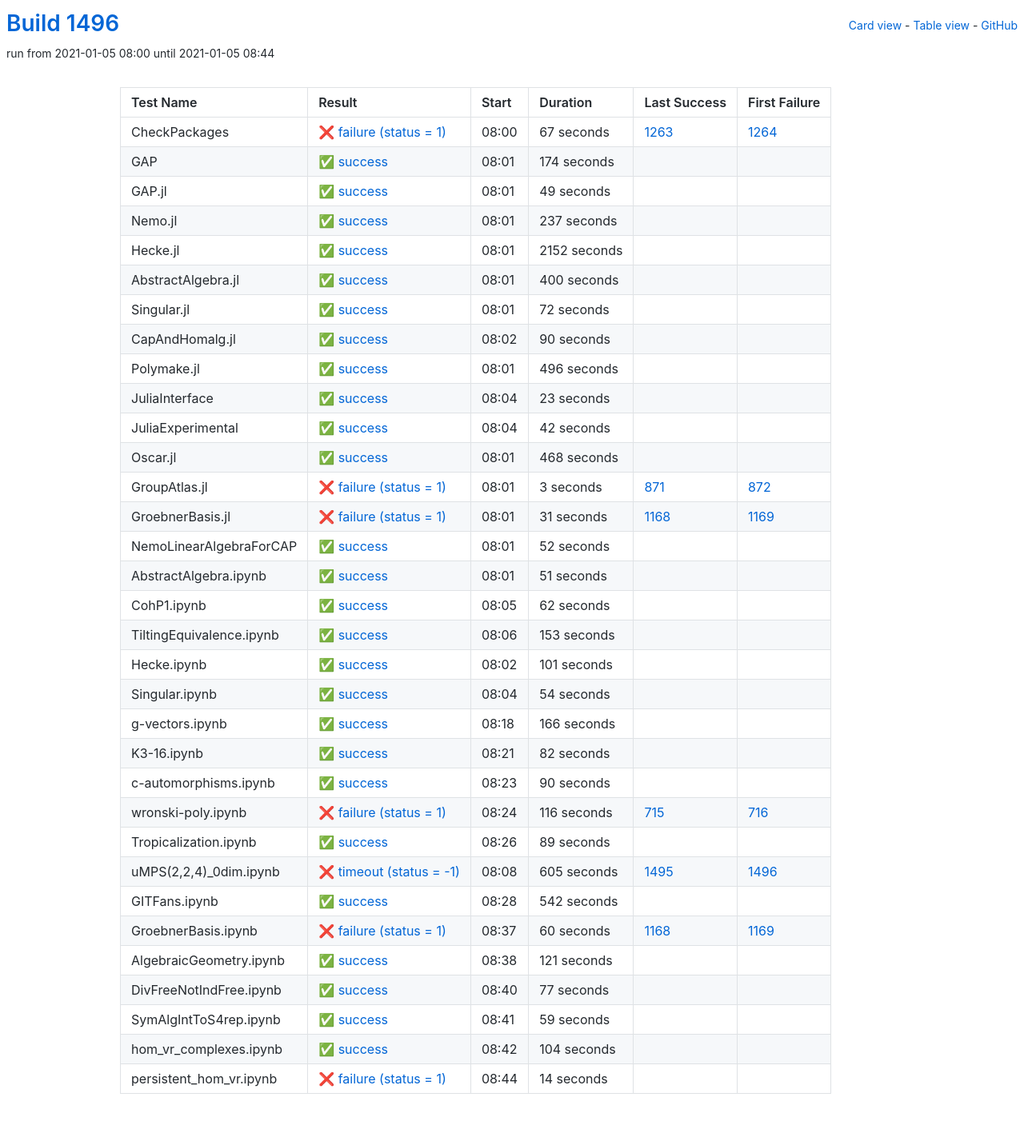
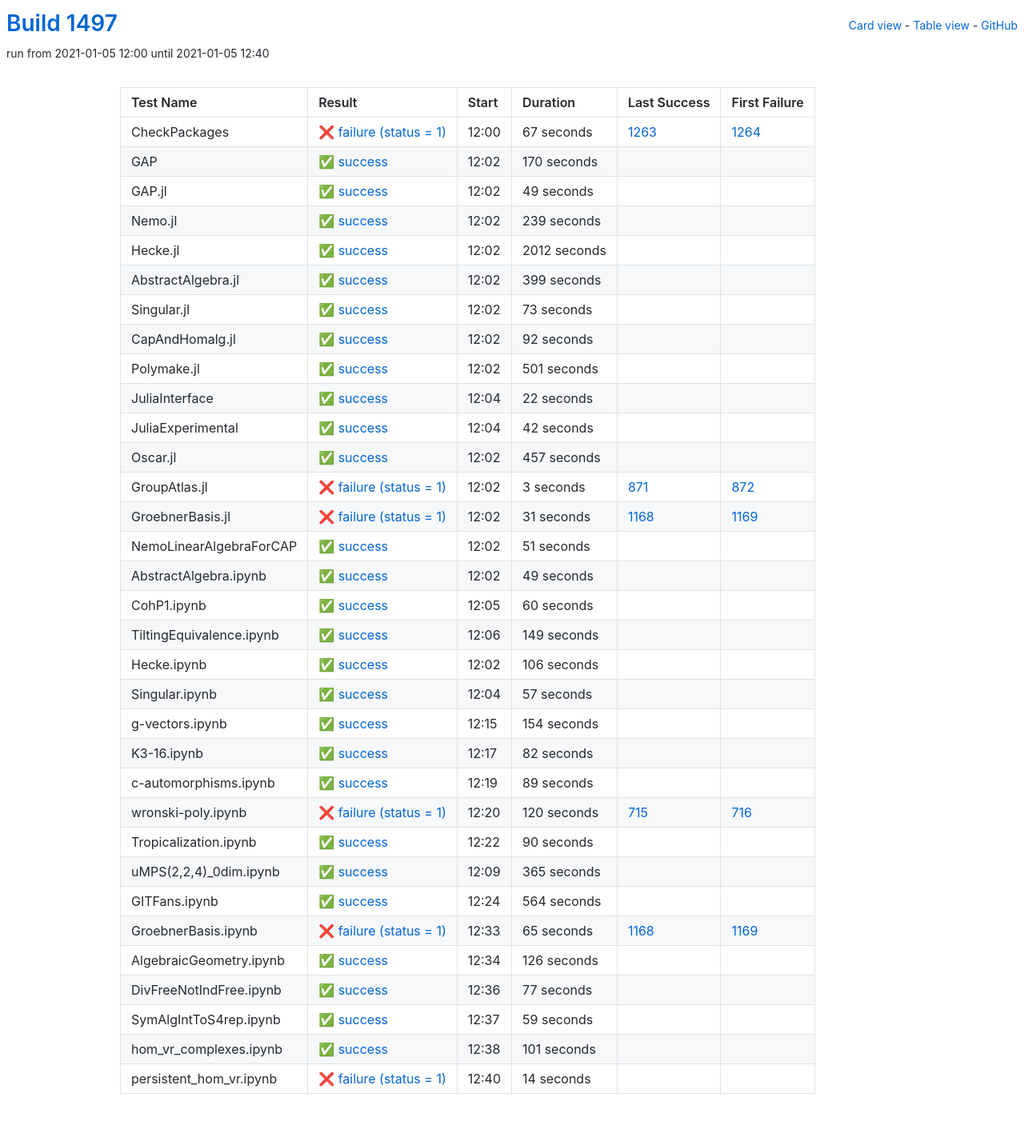
Before and after one commit to oscar-system/oscar-ci-status-stable, a Jekyll site: the page built from table.html, in a window 1280 px wide. Shown: the whole page at 80% size. Built offline with Jekyll 4.4.1, drawn with Linux system fonts in a browser that asks for light colours.

Commit message:
Build #1497

```diff
--- a/_data/ci.yml
+++ b/_data/ci.yml
@@ -1,6 +1,6 @@
 ---
-build: 1496
-build_url: https://oscarci.mathematik.uni-kl.de/job/oscar-stable/1496/
+build: 1497
+build_url: https://oscarci.mathematik.uni-kl.de/job/oscar-stable/1497/
 job: oscar-stable
 organization: oscar-system
 repo: oscar-ci-status-stable
@@ -8,8 +8,8 @@ repourl: https://github.com/oscar-system/oscar-ci-status-stable
 tests:
 - name: CheckPackages
   id: checkpackages
-  log: https://oscarci.mathematik.uni-kl.de/job/oscar-stable/1496/artifact/logs/build-1496/CheckPackages.log
-  start: 2021-01-05 08:00
+  log: https://oscarci.mathematik.uni-kl.de/job/oscar-stable/1497/artifact/logs/build-1497/CheckPackages.log
+  start: 2021-01-05 12:00
   success: false
   exitcode: 1
   status: failure
@@ -20,20 +20,20 @@ tests:
   first_failure_url: https://oscarci.mathematik.uni-kl.de/job/oscar-stable/1264/
 - name: GAP
   id: gap
-  log: https://oscarci.mathematik.uni-kl.de/job/oscar-stable/1496/artifact/logs/build-1496/GAP.log
-  start: 2021-01-05 08:01
+  log: https://oscarci.mathematik.uni-kl.de/job/oscar-stable/1497/artifact/logs/build-1497/GAP.log
+  start: 2021-01-05 12:02
   success: true
   exitcode: 0
   status: success
-  duration: 174
+  duration: 170
   last_success: false
   last_success_url:
   first_failure: false
   first_failure_url:
 - name: GAP.jl
   id: gap-jl
-  log: https://oscarci.mathematik.uni-kl.de/job/oscar-stable/1496/artifact/logs/build-1496/GAP.jl.log
-  start: 2021-01-05 08:01
+  log: https://oscarci.mathematik.uni-kl.de/job/oscar-stable/1497/artifact/logs/build-1497/GAP.jl.log
+  start: 2021-01-05 12:02
   success: true
   exitcode: 0
   status: success
@@ -44,92 +44,92 @@ tests:
   first_failure_url:
 - name: Nemo.jl
   id: nemo-jl
-  log: https://oscarci.mathematik.uni-kl.de/job/oscar-stable/1496/artifact/logs/build-1496/Nemo.jl.log
-  start: 2021-01-05 08:01
+  log: https://oscarci.mathematik.uni-kl.de/job/oscar-stable/1497/artifact/logs/build-1497/Nemo.jl.log
+  start: 2021-01-05 12:02
   success: true
   exitcode: 0
   status: success
-  duration: 237
+  duration: 239
   last_success: false
   last_success_url:
   first_failure: false
   first_failure_url:
 - name: Hecke.jl
   id: hecke-jl
-  log: https://oscarci.mathematik.uni-kl.de/job/oscar-stable/1496/artifact/logs/build-1496/Hecke.jl.log
-  start: 2021-01-05 08:01
+  log: https://oscarci.mathematik.uni-kl.de/job/oscar-stable/1497/artifact/logs/build-1497/Hecke.jl.log
+  start: 2021-01-05 12:02
   success: true
   exitcode: 0
   status: success
-  duration: 2152
+  duration: 2012
   last_success: false
   last_success_url:
   first_failure: false
   first_failure_url:
 - name: AbstractAlgebra.jl
   id: abstractalgebra-jl
-  log: https://oscarci.mathematik.uni-kl.de/job/oscar-stable/1496/artifact/logs/build-1496/AbstractAlgebra.jl.log
-  start: 2021-01-05 08:01
+  log: https://oscarci.mathematik.uni-kl.de/job/oscar-stable/1497/artifact/logs/build-1497/AbstractAlgebra.jl.log
+  start: 2021-01-05 12:02
   success: true
   exitcode: 0
   status: success
-  duration: 400
+  duration: 399
   last_success: false
   last_success_url:
   first_failure: false
   first_failure_url:
 - name: Singular.jl
   id: singular-jl
-  log: https://oscarci.mathematik.uni-kl.de/job/oscar-stable/1496/artifact/logs/build-1496/Singular.jl.log
-  start: 2021-01-05 08:01
+  log: https://oscarci.mathematik.uni-kl.de/job/oscar-stable/1497/artifact/logs/build-1497/Singular.jl.log
+  start: 2021-01-05 12:02
   success: true
   exitcode: 0
   status: success
-  duration: 72
+  duration: 73
   last_success: false
   last_success_url:
   first_failure: false
   first_failure_url:
 - name: CapAndHomalg.jl
   id: capandhomalg-jl
-  log: https://oscarci.mathematik.uni-kl.de/job/oscar-stable/1496/artifact/logs/build-1496/CapAndHomalg.jl.log
-  start: 2021-01-05 08:02
+  log: https://oscarci.mathematik.uni-kl.de/job/oscar-stable/1497/artifact/logs/build-1497/CapAndHomalg.jl.log
+  start: 2021-01-05 12:02
   success: true
   exitcode: 0
   status: success
-  duration: 90
+  duration: 92
   last_success: false
   last_success_url:
   first_failure: false
   first_failure_url:
 - name: Polymake.jl
   id: polymake-jl
-  log: https://oscarci.mathematik.uni-kl.de/job/oscar-stable/1496/artifact/logs/build-1496/Polymake.jl.log
-  start: 2021-01-05 08:01
+  log: https://oscarci.mathematik.uni-kl.de/job/oscar-stable/1497/artifact/logs/build-1497/Polymake.jl.log
+  start: 2021-01-05 12:02
   success: true
   exitcode: 0
   status: success
-  duration: 496
+  duration: 501
   last_success: false
   last_success_url:
   first_failure: false
   first_failure_url:
 - name: JuliaInterface
   id: juliainterface
-  log: https://oscarci.mathematik.uni-kl.de/job/oscar-stable/1496/artifact/logs/build-1496/JuliaInterface.log
-  start: 2021-01-05 08:04
+  log: https://oscarci.mathematik.uni-kl.de/job/oscar-stable/1497/artifact/logs/build-1497/JuliaInterface.log
+  start: 2021-01-05 12:04
   success: true
   exitcode: 0
   status: success
-  duration: 23
+  duration: 22
   last_success: false
   last_success_url:
   first_failure: false
   first_failure_url:
 - name: JuliaExperimental
   id: juliaexperimental
-  log: https://oscarci.mathematik.uni-kl.de/job/oscar-stable/1496/artifact/logs/build-1496/JuliaExperimental.log
-  start: 2021-01-05 08:04
+  log: https://oscarci.mathematik.uni-kl.de/job/oscar-stable/1497/artifact/logs/build-1497/JuliaExperimental.log
+  start: 2021-01-05 12:04
   success: true
   exitcode: 0
   status: success
@@ -140,20 +140,20 @@ tests:
   first_failure_url:
 - name: Oscar.jl
   id: oscar-jl
-  log: https://oscarci.mathematik.uni-kl.de/job/oscar-stable/1496/artifact/logs/build-1496/Oscar.jl.log
-  start: 2021-01-05 08:01
+  log: https://oscarci.mathematik.uni-kl.de/job/oscar-stable/1497/artifact/logs/build-1497/Oscar.jl.log
+  start: 2021-01-05 12:02
   success: true
   exitcode: 0
   status: success
-  duration: 468
+  duration: 457
   last_success: false
   last_success_url:
   first_failure: false
   first_failure_url:
 - name: GroupAtlas.jl
   id: groupatlas-jl
-  log: https://oscarci.mathematik.uni-kl.de/job/oscar-stable/1496/artifact/logs/build-1496/GroupAtlas.jl.log
-  start: 2021-01-05 08:01
+  log: https://oscarci.mathematik.uni-kl.de/job/oscar-stable/1497/artifact/logs/build-1497/GroupAtlas.jl.log
+  start: 2021-01-05 12:02
   success: false
   exitcode: 1
   status: failure
@@ -164,8 +164,8 @@ tests:
   first_failure_url: https://oscarci.mathematik.uni-kl.de/job/oscar-stable/872/
 - name: GroebnerBasis.jl
   id: groebnerbasis-jl
-  log: https://oscarci.mathematik.uni-kl.de/job/oscar-stable/1496/artifact/logs/build-1496/GroebnerBasis.jl.log
-  start: 2021-01-05 08:01
+  log: https://oscarci.mathematik.uni-kl.de/job/oscar-stable/1497/artifact/logs/build-1497/GroebnerBasis.jl.log
+  start: 2021-01-05 12:02
   success: false
   exitcode: 1
   status: failure
@@ -176,20 +176,8 @@ tests:
   first_failure_url: https://oscarci.mathematik.uni-kl.de/job/oscar-stable/1169/
 - name: NemoLinearAlgebraForCAP
   id: nemolinearalgebraforcap
-  log: https://oscarci.mathematik.uni-kl.de/job/oscar-stable/1496/artifact/logs/build-1496/NemoLinearAlgebraForCAP.log
-  start: 2021-01-05 08:01
-  success: true
-  exitcode: 0
-  status: success
-  duration: 52
-  last_success: false
-  last_success_url:
-  first_failure: false
-  first_failure_url:
-- name: AbstractAlgebra.ipynb
-  id: abstractalgebra-ipynb
-  log: https://oscarci.mathematik.uni-kl.de/job/oscar-stable/1496/artifact/logs/build-1496/AbstractAlgebra.ipynb.log
-  start: 2021-01-05 08:01
+  log: https://oscarci.mathematik.uni-kl.de/job/oscar-stable/1497/artifact/logs/build-1497/NemoLinearAlgebraForCAP.log
+  start: 2021-01-05 12:02
   success: true
   exitcode: 0
   status: success
@@ -198,70 +186,82 @@ tests:
   last_success_url:
   first_failure: false
   first_failure_url:
-- name: CohP1.ipynb
-  id: cohp1-ipynb
-  log: https://oscarci.mathematik.uni-kl.de/job/oscar-stable/1496/artifact/logs/build-1496/CohP1.ipynb.log
-  start: 2021-01-05 08:05
+- name: AbstractAlgebra.ipynb
+  id: abstractalgebra-ipynb
+  log: https://oscarci.mathematik.uni-kl.de/job/oscar-stable/1497/artifact/logs/build-1497/AbstractAlgebra.ipynb.log
+  start: 2021-01-05 12:02
   success: true
   exitcode: 0
   status: success
-  duration: 62
+  duration: 49
+  last_success: false
+  last_success_url:
+  first_failure: false
+  first_failure_url:
+- name: CohP1.ipynb
+  id: cohp1-ipynb
+  log: https://oscarci.mathematik.uni-kl.de/job/oscar-stable/1497/artifact/logs/build-1497/CohP1.ipynb.log
+  start: 2021-01-05 12:05
+  success: true
+  exitcode: 0
+  status: success
+  duration: 60
   last_success: false
   last_success_url:
   first_failure: false
   first_failure_url:
 - name: TiltingEquivalence.ipynb
   id: tiltingequivalence-ipynb
-  log: https://oscarci.mathematik.uni-kl.de/job/oscar-stable/1496/artifact/logs/build-1496/TiltingEquivalence.ipynb.log
-  start: 2021-01-05 08:06
+  log: https://oscarci.mathematik.uni-kl.de/job/oscar-stable/1497/artifact/logs/build-1497/TiltingEquivalence.ipynb.log
+  start: 2021-01-05 12:06
   success: true
   exitcode: 0
   status: success
-  duration: 153
+  duration: 149
   last_success: false
   last_success_url:
   first_failure: false
   first_failure_url:
 - name: Hecke.ipynb
   id: hecke-ipynb
-  log: https://oscarci.mathematik.uni-kl.de/job/oscar-stable/1496/artifact/logs/build-1496/Hecke.ipynb.log
-  start: 2021-01-05 08:02
+  log: https://oscarci.mathematik.uni-kl.de/job/oscar-stable/1497/artifact/logs/build-1497/Hecke.ipynb.log
+  start: 2021-01-05 12:02
   success: true
   exitcode: 0
   status: success
-  duration: 101
+  duration: 106
   last_success: false
   last_success_url:
   first_failure: false
   first_failure_url:
 - name: Singular.ipynb
   id: singular-ipynb
-  log: https://oscarci.mathematik.uni-kl.de/job/oscar-stable/1496/artifact/logs/build-1496/Singular.ipynb.log
-  start: 2021-01-05 08:04
+  log: https://oscarci.mathematik.uni-kl.de/job/oscar-stable/1497/artifact/logs/build-1497/Singular.ipynb.log
+  start: 2021-01-05 12:04
   success: true
   exitcode: 0
   status: success
-  duration: 54
+  duration: 57
   last_success: false
   last_success_url:
   first_failure: false
   first_failure_url:
 - name: g-vectors.ipynb
   id: g-vectors-ipynb
-  log: https://oscarci.mathematik.uni-kl.de/job/oscar-stable/1496/artifact/logs/build-1496/g-vectors.ipynb.log
-  start: 2021-01-05 08:18
+  log: https://oscarci.mathematik.uni-kl.de/job/oscar-stable/1497/artifact/logs/build-1497/g-vectors.ipynb.log
+  start: 2021-01-05 12:15
   success: true
   exitcode: 0
   status: success
-  duration: 166
+  duration: 154
   last_success: false
   last_success_url:
   first_failure: false
   first_failure_url:
 - name: K3-16.ipynb
   id: k3-16-ipynb
-  log: https://oscarci.mathematik.uni-kl.de/job/oscar-stable/1496/artifact/logs/build-1496/K3-16.ipynb.log
-  start: 2021-01-05 08:21
+  log: https://oscarci.mathematik.uni-kl.de/job/oscar-stable/1497/artifact/logs/build-1497/K3-16.ipynb.log
+  start: 2021-01-05 12:17
   success: true
   exitcode: 0
   status: success
@@ -272,8 +272,32 @@ tests:
   first_failure_url:
 - name: c-automorphisms.ipynb
   id: c-automorphisms-ipynb
-  log: https://oscarci.mathematik.uni-kl.de/job/oscar-stable/1496/artifact/logs/build-1496/c-automorphisms.ipynb.log
-  start: 2021-01-05 08:23
+  log: https://oscarci.mathematik.uni-kl.de/job/oscar-stable/1497/artifact/logs/build-1497/c-automorphisms.ipynb.log
+  start: 2021-01-05 12:19
+  success: true
+  exitcode: 0
+  status: success
+  duration: 89
+  last_success: false
+  last_success_url:
+  first_failure: false
+  first_failure_url:
+- name: wronski-poly.ipynb
+  id: wronski-poly-ipynb
+  log: https://oscarci.mathematik.uni-kl.de/job/oscar-stable/1497/artifact/logs/build-1497/wronski-poly.ipynb.log
+  start: 2021-01-05 12:20
+  success: false
+  exitcode: 1
+  status: failure
+  duration: 120
+  last_success: 715
+  last_success_url: https://oscarci.mathematik.uni-kl.de/job/oscar-stable/715/
+  first_failure: 716
+  first_failure_url: https://oscarci.mathematik.uni-kl.de/job/oscar-stable/716/
+- name: Tropicalization.ipynb
+  id: tropicalization-ipynb
+  log: https://oscarci.mathematik.uni-kl.de/job/oscar-stable/1497/artifact/logs/build-1497/Tropicalization.ipynb.log
+  start: 2021-01-05 12:22
   success: true
   exitcode: 0
   status: success
@@ -282,82 +306,58 @@ tests:
   last_success_url:
   first_failure: false
   first_failure_url:
-- name: wronski-poly.ipynb
-  id: wronski-poly-ipynb
-  log: https://oscarci.mathematik.uni-kl.de/job/oscar-stable/1496/artifact/logs/build-1496/wronski-poly.ipynb.log
-  start: 2021-01-05 08:24
-  success: false
-  exitcode: 1
-  status: failure
-  duration: 116
-  last_success: 715
-  last_success_url: https://oscarci.mathematik.uni-kl.de/job/oscar-stable/715/
-  first_failure: 716
-  first_failure_url: https://oscarci.mathematik.uni-kl.de/job/oscar-stable/716/
-- name: Tropicalization.ipynb
-  id: tropicalization-ipynb
-  log: https://oscarci.mathematik.uni-kl.de/job/oscar-stable/1496/artifact/logs/build-1496/Tropicalization.ipynb.log
-  start: 2021-01-05 08:26
+- name: uMPS(2,2,4)_0dim.ipynb
+  id: umps-2-2-4-0dim-ipynb
+  log: https://oscarci.mathematik.uni-kl.de/job/oscar-stable/1497/artifact/logs/build-1497/uMPS-2-2-4-_0dim.ipynb.log
+  start: 2021-01-05 12:09
   success: true
   exitcode: 0
   status: success
-  duration: 89
+  duration: 365
   last_success: false
   last_success_url:
   first_failure: false
   first_failure_url:
-- name: uMPS(2,2,4)_0dim.ipynb
-  id: umps-2-2-4-0dim-ipynb
-  log: https://oscarci.mathematik.uni-kl.de/job/oscar-stable/1496/artifact/logs/build-1496/uMPS-2-2-4-_0dim.ipynb.log
-  start: 2021-01-05 08:08
-  success: false
-  exitcode: -1
-  status: timeout
-  duration: 605
-  last_success: 1495
-  last_success_url: https://oscarci.mathematik.uni-kl.de/job/oscar-stable/1495/
-  first_failure: 1496
-  first_failure_url: https://oscarci.mathematik.uni-kl.de/job/oscar-stable/1496/
 - name: GITFans.ipynb
   id: gitfans-ipynb
-  log: https://oscarci.mathematik.uni-kl.de/job/oscar-stable/1496/artifact/logs/build-1496/GITFans.ipynb.log
-  start: 2021-01-05 08:28
+  log: https://oscarci.mathematik.uni-kl.de/job/oscar-stable/1497/artifact/logs/build-1497/GITFans.ipynb.log
+  start: 2021-01-05 12:24
   success: true
   exitcode: 0
   status: success
-  duration: 542
+  duration: 564
   last_success: false
   last_success_url:
   first_failure: false
   first_failure_url:
 - name: GroebnerBasis.ipynb
   id: groebnerbasis-ipynb
-  log: https://oscarci.mathematik.uni-kl.de/job/oscar-stable/1496/artifact/logs/build-1496/GroebnerBasis.ipynb.log
-  start: 2021-01-05 08:37
+  log: https://oscarci.mathematik.uni-kl.de/job/oscar-stable/1497/artifact/logs/build-1497/GroebnerBasis.ipynb.log
+  start: 2021-01-05 12:33
   success: false
   exitcode: 1
   status: failure
-  duration: 60
+  duration: 65
   last_success: 1168
   last_success_url: https://oscarci.mathematik.uni-kl.de/job/oscar-stable/1168/
   first_failure: 1169
   first_failure_url: https://oscarci.mathematik.uni-kl.de/job/oscar-stable/1169/
 - name: AlgebraicGeometry.ipynb
   id: algebraicgeometry-ipynb
-  log: https://oscarci.mathematik.uni-kl.de/job/oscar-stable/1496/artifact/logs/build-1496/AlgebraicGeometry.ipynb.log
-  start: 2021-01-05 08:38
+  log: https://oscarci.mathematik.uni-kl.de/job/oscar-stable/1497/artifact/logs/build-1497/AlgebraicGeometry.ipynb.log
+  start: 2021-01-05 12:34
   success: true
   exitcode: 0
   status: success
-  duration: 121
+  duration: 126
   last_success: false
   last_success_url:
   first_failure: false
   first_failure_url:
 - name: DivFreeNotIndFree.ipynb
   id: divfreenotindfree-ipynb
-  log: https://oscarci.mathematik.uni-kl.de/job/oscar-stable/1496/artifact/logs/build-1496/DivFreeNotIndFree.ipynb.log
-  start: 2021-01-05 08:40
+  log: https://oscarci.mathematik.uni-kl.de/job/oscar-stable/1497/artifact/logs/build-1497/DivFreeNotIndFree.ipynb.log
+  start: 2021-01-05 12:36
   success: true
   exitcode: 0
   status: success
@@ -368,8 +368,8 @@ tests:
   first_failure_url:
 - name: SymAlgIntToS4rep.ipynb
   id: symalginttos4rep-ipynb
-  log: https://oscarci.mathematik.uni-kl.de/job/oscar-stable/1496/artifact/logs/build-1496/SymAlgIntToS4rep.ipynb.log
-  start: 2021-01-05 08:41
+  log: https://oscarci.mathematik.uni-kl.de/job/oscar-stable/1497/artifact/logs/build-1497/SymAlgIntToS4rep.ipynb.log
+  start: 2021-01-05 12:37
   success: true
   exitcode: 0
   status: success
@@ -380,20 +380,20 @@ tests:
   first_failure_url:
 - name: hom_vr_complexes.ipynb
   id: hom-vr-complexes-ipynb
-  log: https://oscarci.mathematik.uni-kl.de/job/oscar-stable/1496/artifact/logs/build-1496/hom_vr_complexes.ipynb.log
-  start: 2021-01-05 08:42
+  log: https://oscarci.mathematik.uni-kl.de/job/oscar-stable/1497/artifact/logs/build-1497/hom_vr_complexes.ipynb.log
+  start: 2021-01-05 12:38
   success: true
   exitcode: 0
   status: success
-  duration: 104
+  duration: 101
   last_success: false
   last_success_url:
   first_failure: false
   first_failure_url:
 - name: persistent_hom_vr.ipynb
   id: persistent-hom-vr-ipynb
-  log: https://oscarci.mathematik.uni-kl.de/job/oscar-stable/1496/artifact/logs/build-1496/persistent_hom_vr.ipynb.log
-  start: 2021-01-05 08:44
+  log: https://oscarci.mathematik.uni-kl.de/job/oscar-stable/1497/artifact/logs/build-1497/persistent_hom_vr.ipynb.log
+  start: 2021-01-05 12:40
   success: false
   exitcode: 1
   status: failure
```
Also changed, not shown: README.md.
